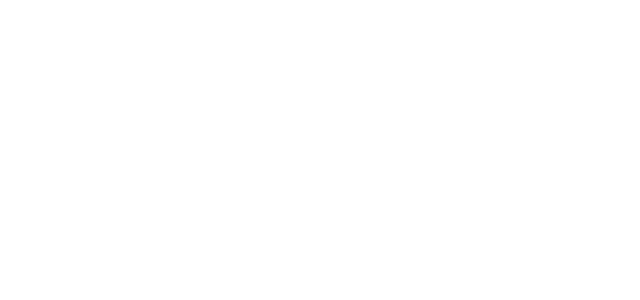
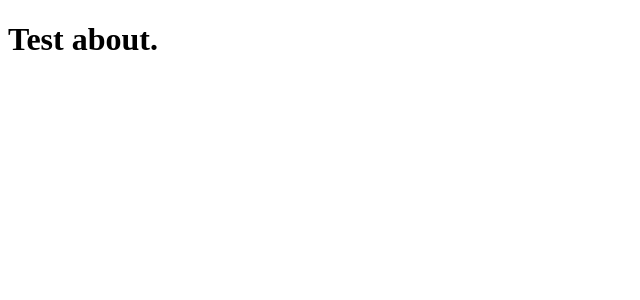
Before and after one commit to Beenlord/NuxtCI, a Nuxt app: page /aboout in a window 1280 px wide. Before the commit this address had no page. Shown: the top 300 px of the page, without its empty margins (0-640 px from the left). Built offline with nearby package versions, Linux system fonts and the light colour scheme.

Commit message:
Create aboout.vue

```diff
--- /dev/null
+++ b/pages/aboout.vue
@@ -0,0 +1,11 @@
+<template>
+    <div>
+      <h1>Test about.</h1>
+    </div>
+  </template>
+
+  <script>
+  export default {
+    name: 'IndexPage'
+  }
+  </script>
```
